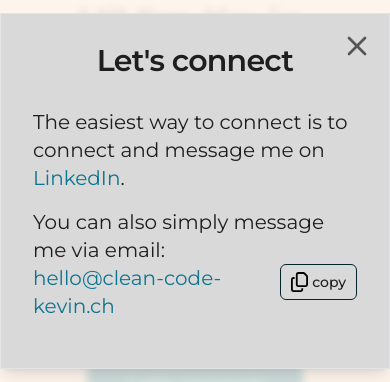
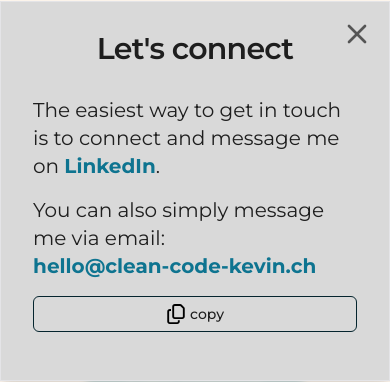
Before and after one commit to KevinHerklotz/my-website, a Next.js app: page / in a window 390 px wide. Both pictures are taken after a click on the button "Let's connect". Shown: the part 231-613 px from the top of the page. Built offline with nearby package versions, Linux system fonts and the light colour scheme.

Commit message:
optimize mobile dialog

```diff
--- a/src/app/components/ConnectButton/index.tsx
+++ b/src/app/components/ConnectButton/index.tsx
@@ -22,10 +22,10 @@ export default function ConnectButton() {
         </DialogHeader>
         <div className="grid gap-4 py-4">
           <p>
-            The easiest way to connect is to connect and message me on{' '}
+            The easiest way to get in touch is to connect and message me on{' '}
             <a
               href="https://www.linkedin.com/in/kevin-herklotz-70407a153/"
-              className="text-cyan-700 hover:opacity-70"
+              className="text-cyan-700 hover:opacity-70 font-bold"
               target="_blank"
             >
               LinkedIn
@@ -35,10 +35,10 @@ export default function ConnectButton() {
           <p>
             You can also simply message me via email:
             <br />
-            <span className="flex gap-2 flex-direction">
+            <span className="flex gap-2 max-[450px]:flex-col max-[450px]:gap-4 min-[451px]:items-center">
               <a
                 href="mailto:hello@clean-code-kevin.ch"
-                className="text-cyan-700 hover:opacity-70"
+                className="text-cyan-700 hover:opacity-70 font-bold"
                 target="_blank"
               >
                 hello@clean-code-kevin.ch
```
